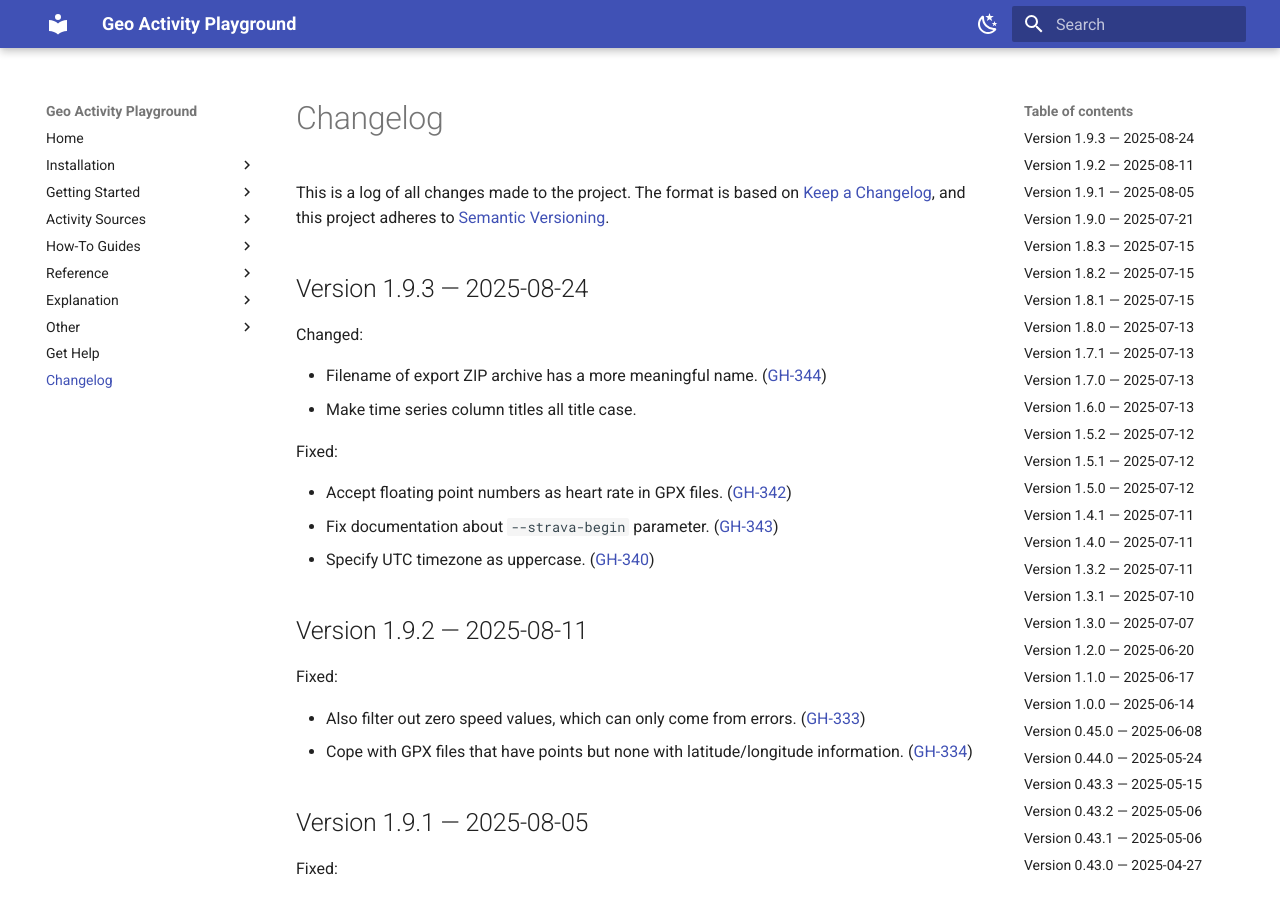
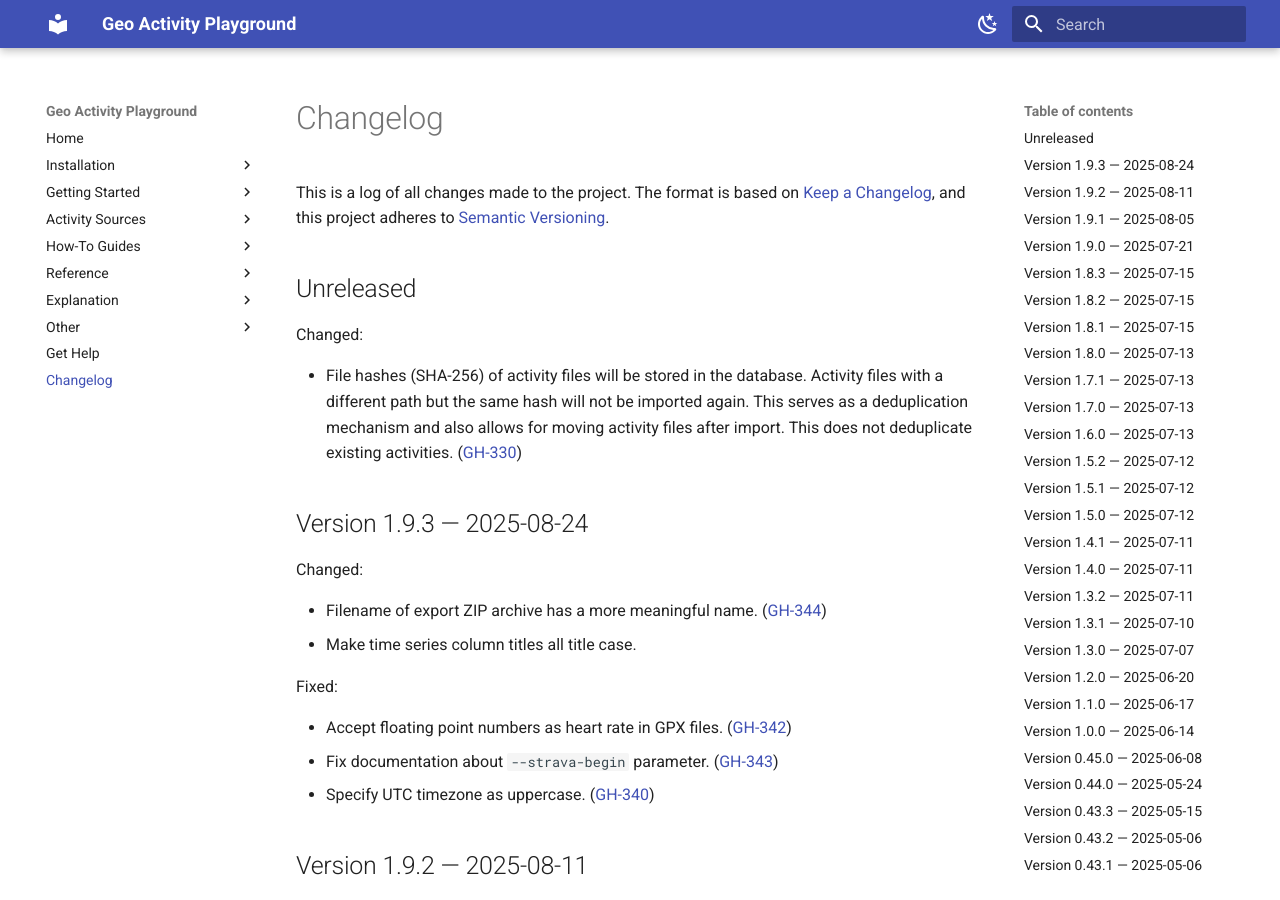
Before and after one commit to martin-ueding/geo-activity-playground, an MkDocs documentation site: the page built from docs/changelog.md, in a window 1280 px wide and 900 px high. Built offline with MkDocs 1.6.1 and Material for MkDocs 9.7.7, drawn with Linux system fonts in a browser that asks for light colours.

Commit message:
GH-330: Changelog entry

```diff
--- a/docs/changelog.md
+++ b/docs/changelog.md
@@ -14,6 +14,12 @@ Types of changes
 
 ([GH-000](https://github.com/martin-ueding/geo-activity-playground/issues/000))
 -->
+
+## Unreleased
+
+Changed:
+
+- File hashes (SHA-256) of activity files will be stored in the database. Activity files with a different path but the same hash will not be imported again. This serves as a deduplication mechanism and also allows for moving activity files after import. This does not deduplicate existing activities. ([GH-330](https://github.com/martin-ueding/geo-activity-playground/issues/330))
 
 ## Version 1.9.3 — 2025-08-24
 
```
